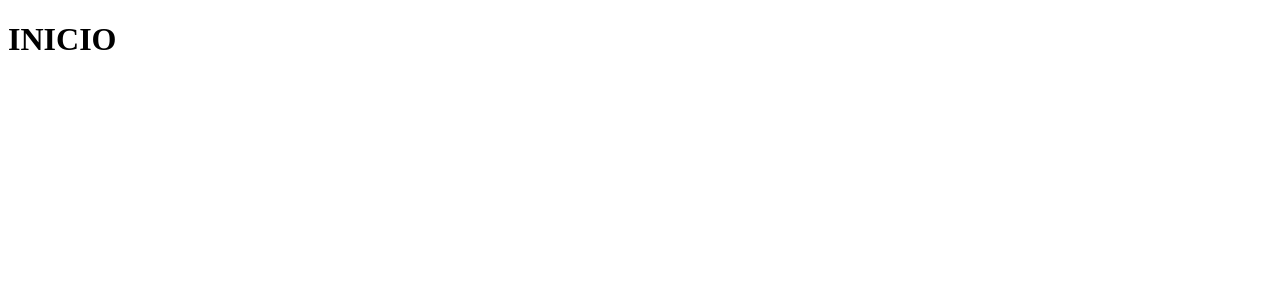
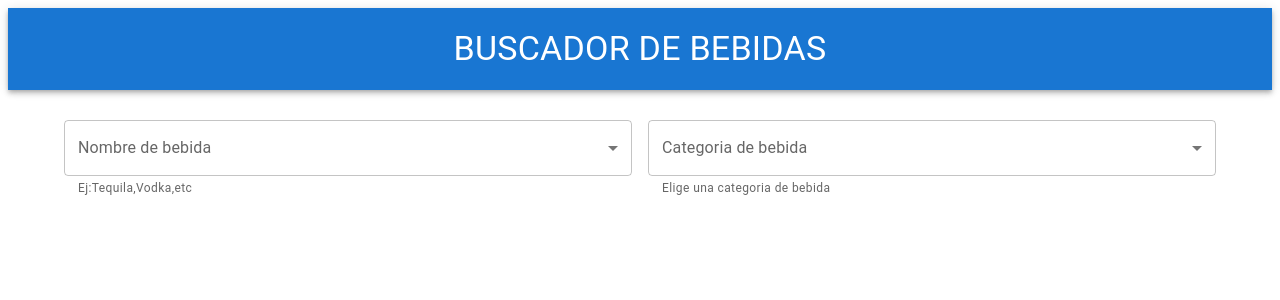
Before and after one commit to Jaimeangel/buscador-de-bebidas, a React (Vite) app: page / in a window 1280 px wide. Shown: the top 300 px of the page. Built offline with nearby package versions, Linux system fonts and the light colour scheme.

Commit message:
creando HEADER y FORMULARIO

```diff
--- a/src/App.jsx
+++ b/src/App.jsx
@@ -1,9 +1,12 @@
+import Header from "./components/Header"
+import Main from "./components/Main"
 
 function App() {
     return (
-      <>
-        <h1>INICIO</h1>
-      </>
+        <div>
+          <Header/>
+          <Main/>
+        </div>
     )
 }
 
--- /dev/null
+++ b/src/components/Formulario.jsx
@@ -0,0 +1,40 @@
+import { Grid,TextField,MenuItem } from '@mui/material';
+
+function Formulario() {
+  return (
+    <Grid container spacing={2}>
+      <Grid item xs={12} sm={6}>
+        <TextField
+            id="outlined-select-currency"
+            select
+            label="Nombre de bebida"
+            helperText="Ej:Tequila,Vodka,etc"
+            fullWidth
+        >
+
+           {/*  <MenuItem value='cerveza'>
+                cerveza
+            </MenuItem> */}
+
+        </TextField>
+      </Grid>
+      <Grid item xs={12} sm={6}>
+        <TextField
+                id="outlined-select-currency"
+                select
+                label="Categoria de bebida"
+                helperText="Elige una categoria de bebida"
+                fullWidth
+            >
+
+               {/*  <MenuItem value='cerveza'>
+                    cerveza
+                </MenuItem> */}
+
+            </TextField>
+      </Grid>
+    </Grid>
+  );
+}
+
+export default Formulario;
--- /dev/null
+++ b/src/components/Header.jsx
@@ -0,0 +1,22 @@
+import {AppBar,Typography} from '@mui/material';
+
+function Header() {
+    return (
+        <AppBar
+          sx={{
+            padding:'20px',
+          }}
+          position="static"
+        >
+          <Typography
+            textAlign={'center'}
+            variant='h4'
+            component={'h4'}
+          >
+            BUSCADOR DE BEBIDAS
+          </Typography>
+        </AppBar>
+    )
+}
+
+export default Header;
--- /dev/null
+++ b/src/components/Main.jsx
@@ -0,0 +1,17 @@
+import { Container,Typography} from "@mui/material"
+import Formulario from "./Formulario"
+
+function Main() {
+  return (
+    <Container
+      maxWidth="lg"
+      sx={{
+        marginTop:'30px'
+      }}
+    >
+      <Formulario/>
+    </Container>
+  )
+}
+
+export default Main
```
